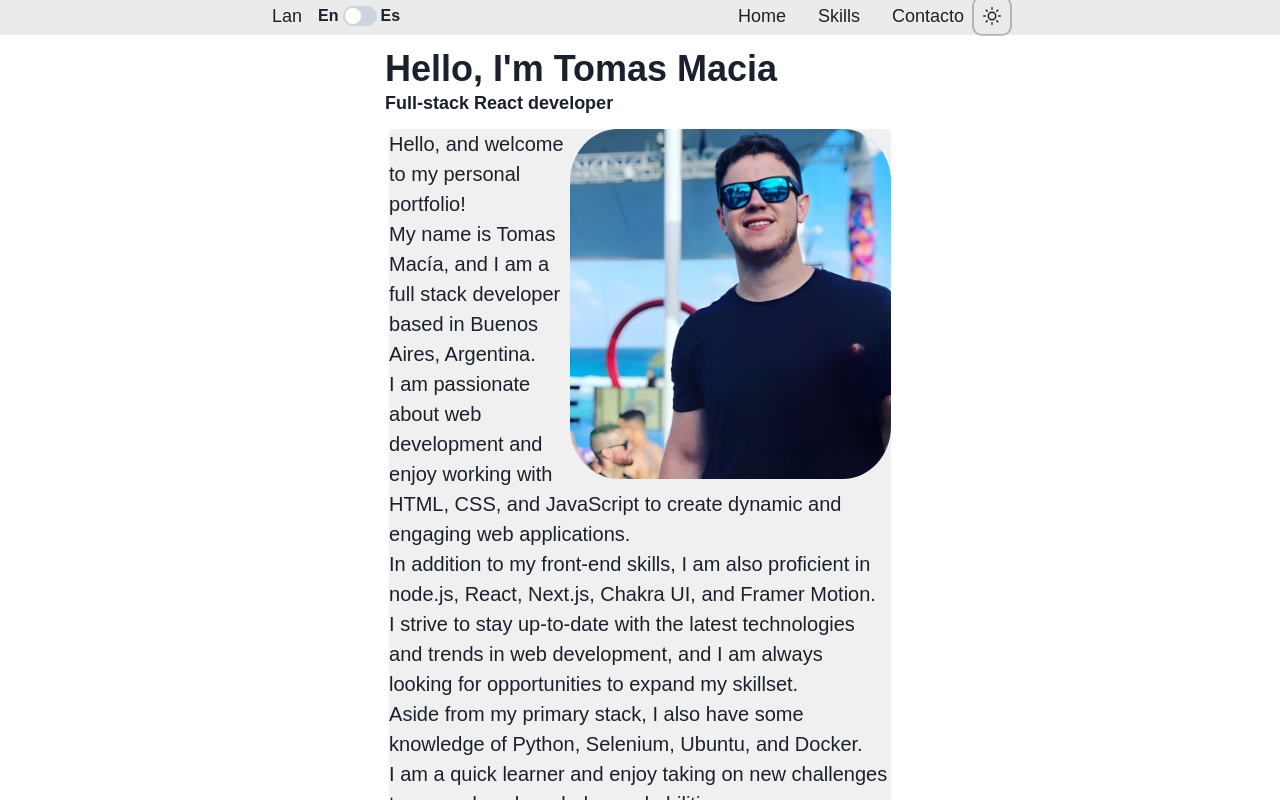
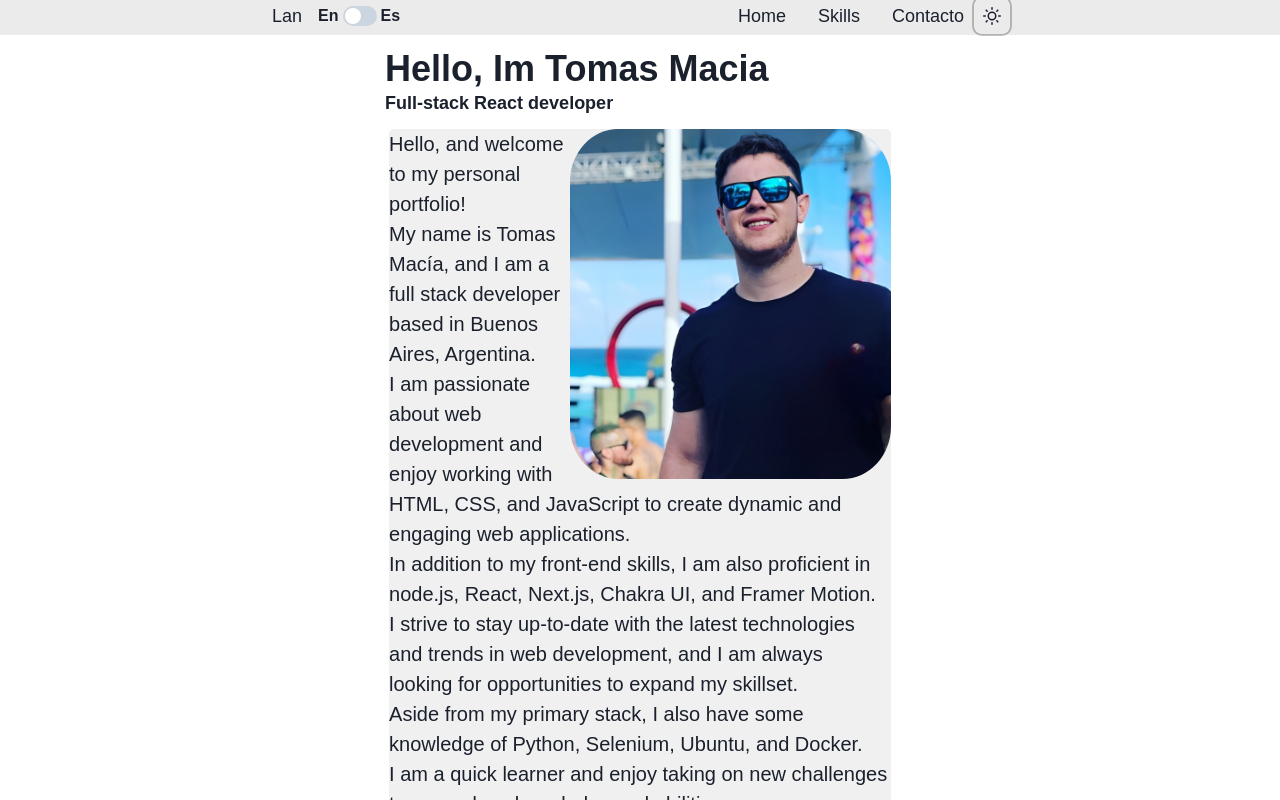
Before and after one commit to tomimacia/tomas-macia, a Next.js app: page / in a window 1280 px wide. Shown: the top 800 px of the page. Built offline with nearby package versions, Linux system fonts and the light colour scheme.

Commit message:
fixed ' on LayoutTitle

```diff
--- a/components/LayoutTitle.js
+++ b/components/LayoutTitle.js
@@ -1,10 +1,9 @@
 import { Container, Heading, Text } from "@chakra-ui/react";
-import React from "react";
 
 const LayoutTitle = () => {
   return (
     <Container p={3}>
-      <Heading w="100%">Hello, I'm Tomas Macia</Heading>
+      <Heading w="100%">Hello, Im Tomas Macia</Heading>
       <Text w="100%" fontSize="lg" fontWeight="bold">
         Full-stack React developer
       </Text>
--- a/src/pages/index.js
+++ b/src/pages/index.js
@@ -26,6 +26,7 @@ export default function Home() {
               borderRadius="15%"
               display="block"
               float="right"
+              alt="profile-img"
               h={["200px", "250px", "300px", "350px"]}
               maxH={["200px", "300px", "350px", "400px"]}
               src={ProfileImage.src}
```
